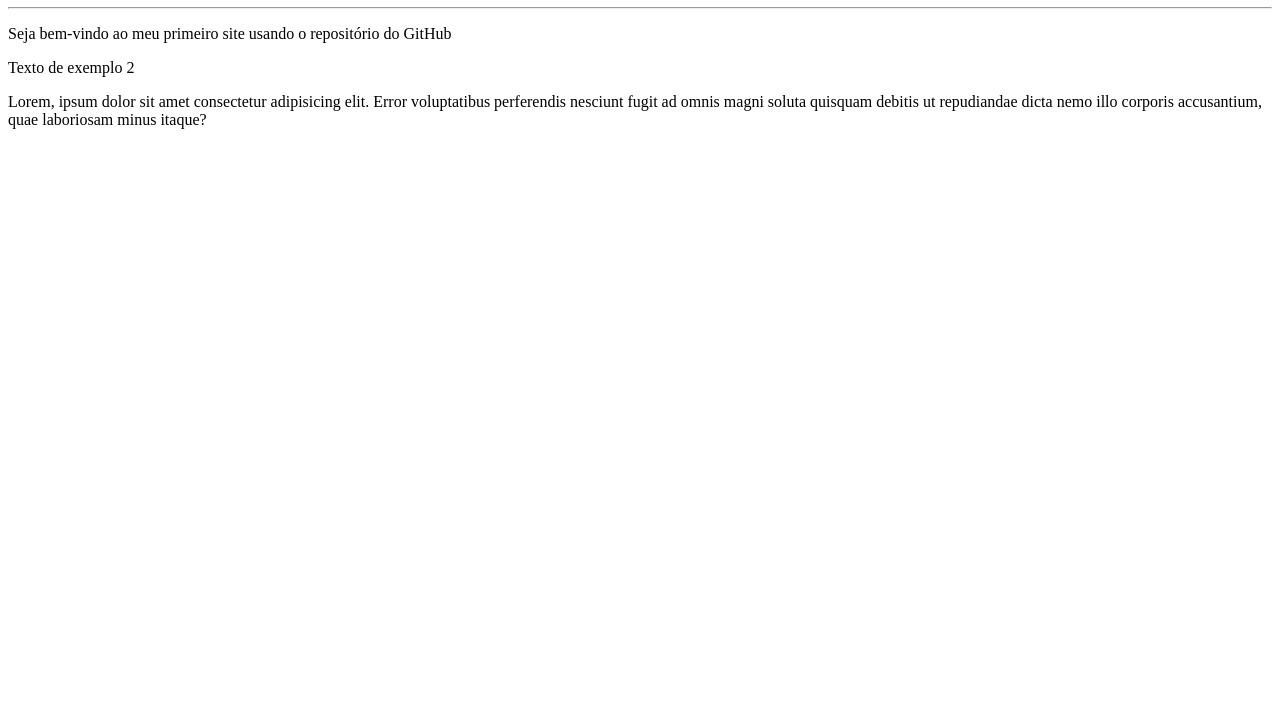
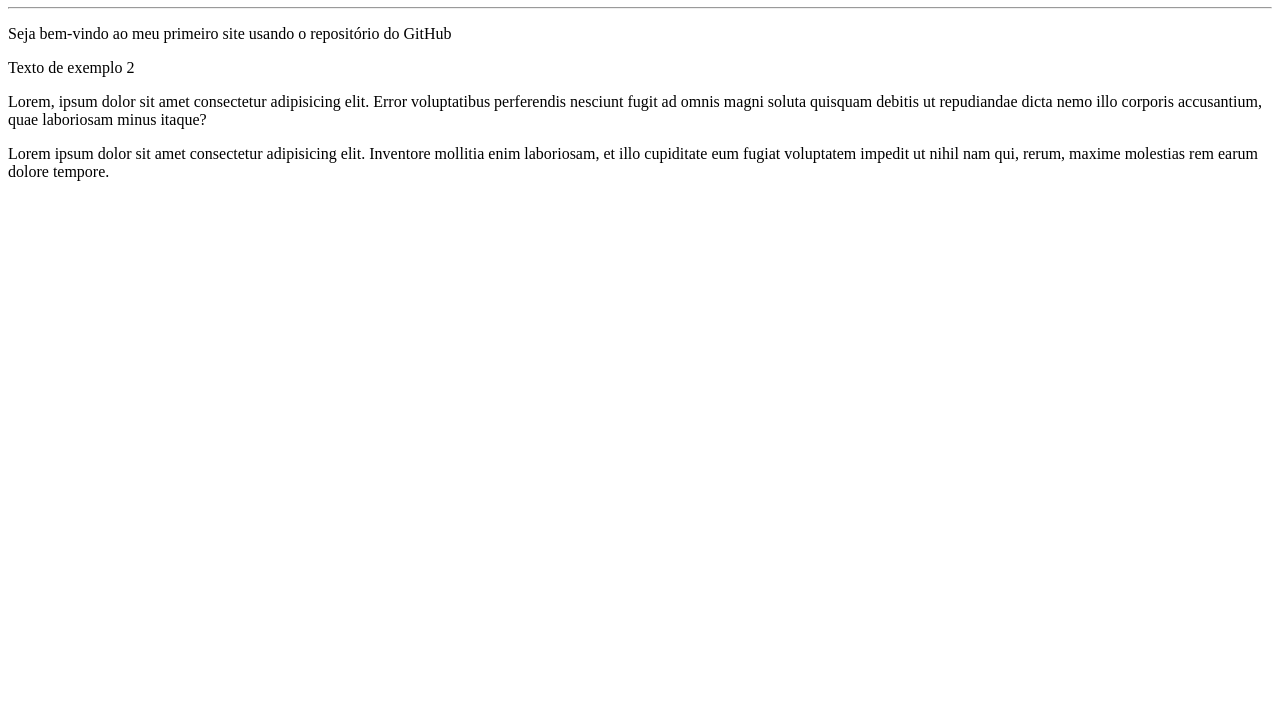
Before and after one commit to ccamachado96/Ola-Mundo, a plain HTML site: page site-exemplo/index.html in a window 1280 px wide. Shown: the part 73-800 px from the top of the page. Drawn offline with Linux system fonts and the light colour scheme.

Commit message:
Adição de mais um Lorem ao código

```diff
--- a/site-exemplo/index.html
+++ b/site-exemplo/index.html
@@ -14,6 +14,7 @@
     <p>Seja bem-vindo ao meu primeiro site usando o repositório do GitHub</p>
     <p>Texto de exemplo 2</p>
     <p>Lorem, ipsum dolor sit amet consectetur adipisicing elit. Error voluptatibus perferendis nesciunt fugit ad omnis magni soluta quisquam debitis ut repudiandae dicta nemo illo corporis accusantium, quae laboriosam minus itaque?</p>
+    <p>Lorem ipsum dolor sit amet consectetur adipisicing elit. Inventore mollitia enim laboriosam, et illo cupiditate eum fugiat voluptatem impedit ut nihil nam qui, rerum, maxime molestias rem earum dolore tempore.</p>
 
 </body>
 </html>
```
